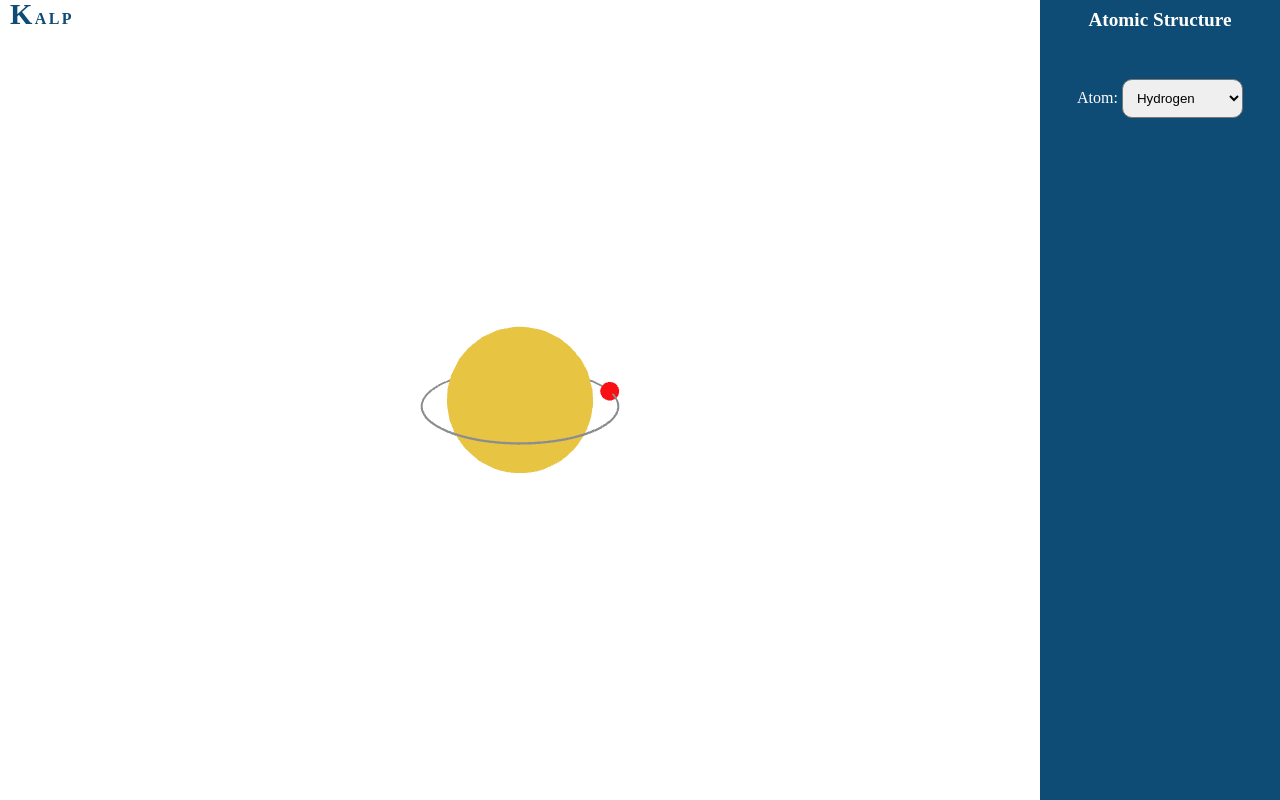
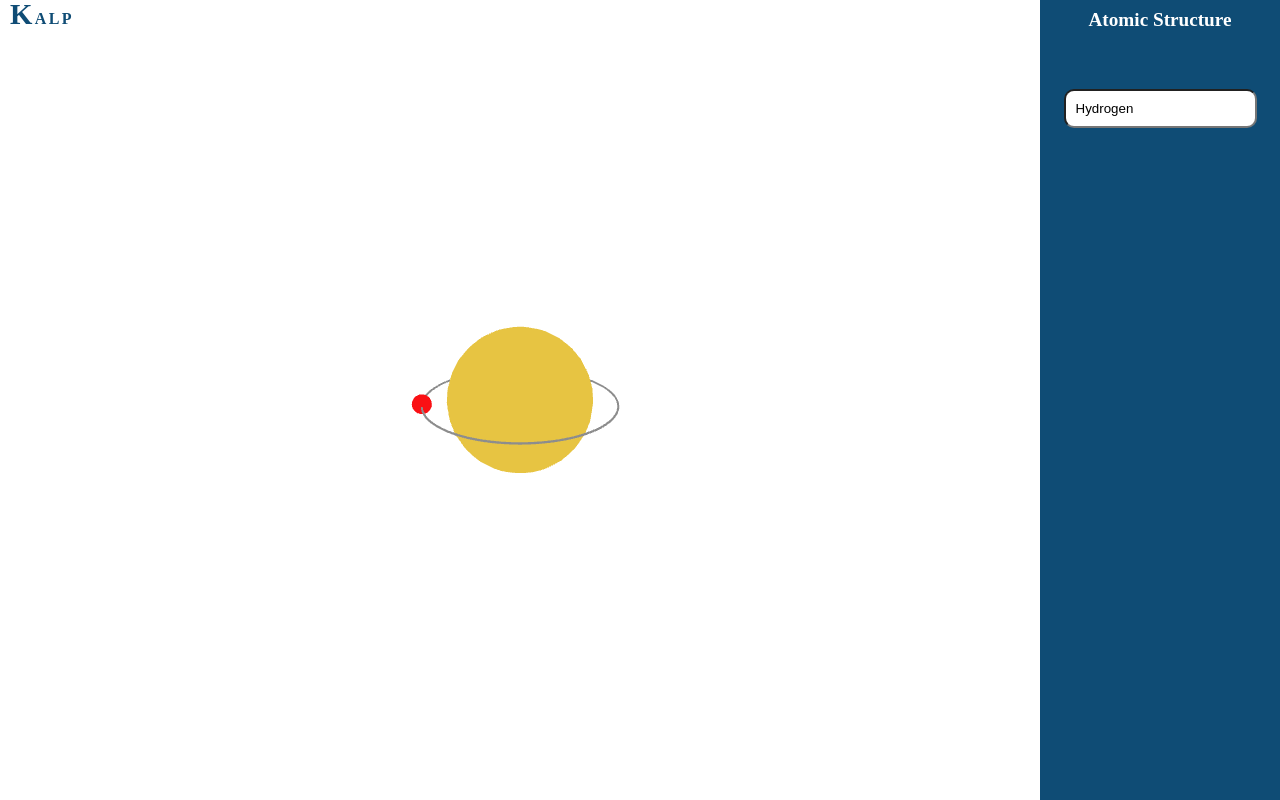
Before and after one commit to ajaythapliyal/kalpana, a React (Create React App) app: page / in a window 1280 px wide. Built offline with nearby package versions, Linux system fonts and the light colour scheme.

Commit message:
autocomplete menu WIP

```diff
--- /dev/null
+++ b/src/Autocomplete/Autocomplete.module.scss
@@ -0,0 +1,24 @@
+.input{
+    border-radius: var(--border-radius-100);
+    padding-block: var(--space-100);
+    padding-left: var(--space-100);
+    text-transform: capitalize;
+
+    &:focus{
+        outline: none;
+      }
+}
+
+.suggestion{
+  background-color: var(--color-light-100);
+  padding: var(--space-50);
+  display: grid;
+  place-content: center;
+  text-transform: capitalize;
+
+  &:hover{
+    background-color: var(--color-primary-200);
+    color: var(--color-light-100);
+    cursor: pointer;
+  }
+}
--- /dev/null
+++ b/src/Autocomplete/Autocomplete.tsx
@@ -0,0 +1,20 @@
+import { useState } from 'react'
+import styles from './Autocomplete.module.scss'
+
+export function Autocomplete({defaultItem, items, onItemSelect} : {defaultItem : string,  items: readonly string[], onItemSelect: (item : string) => void}){
+    const [item, setItem] = useState(defaultItem);
+    const  getFilteredItems = (searchItem : string) => items.filter(item =>  searchItem.length && item.includes(searchItem) )
+    const onSuggestionClick = (item : string)=>{
+        onItemSelect(item);
+        setItem(item);
+    }
+    const isSuggestionsVisible = (item : string, filteredItems: string[])=> {
+        return !(filteredItems.length === 1 && filteredItems[0] === item)
+    }
+
+    const filteredItems = getFilteredItems(item);
+    return <div>
+            <input value={item} onChange={(event)=> setItem(event.target.value)} placeholder={"eg. Hydrogen"} className={styles.input}></input>
+            { isSuggestionsVisible(item, filteredItems) && filteredItems.map(filteredItem => <div onClick={()=> {onSuggestionClick(filteredItem)}} className={styles.suggestion} key={filteredItem}><p>{filteredItem}</p></div>)}
+        </div>
+}
--- a/src/Menu/Menu.module.scss
+++ b/src/Menu/Menu.module.scss
@@ -4,6 +4,7 @@
     display: flex;
     flex-direction: column;
     align-items: center;
+    gap: var(--space-100);
   }
 
   .menu-title{
@@ -12,20 +13,6 @@
     margin-bottom: var(--space-200);
   }
 
-  .atom-input{
-    border-radius: var(--border-radius-100);
-    padding-block: var(--space-100);
-    padding-left: var(--space-100);
-
-    &:focus{
-      outline: none;
-    }
-  }
-
-  .atom-option,.atom-input{
-    text-transform: capitalize;
-  }
-
   .label{
     color: var(--color-light-100)
   }
--- a/src/Menu/Menu.tsx
+++ b/src/Menu/Menu.tsx
@@ -1,20 +1,17 @@
 import { useEffect, useState } from 'react'
+import { Autocomplete } from '../Autocomplete/Autocomplete'
 import { AtomName, atoms } from '../models'
 import styles from './Menu.module.scss'
 
 export function Menu({atom, onAtomChange} : {atom: AtomName, onAtomChange: (atomName : AtomName)=>void}){
     const [atomStored, setAtomStored] = useState(atom)
-
-    useEffect(()=> onAtomChange(atomStored), [atomStored, onAtomChange])
+    const onAtomSelect = (atomName : AtomName)=>{
+        setAtomStored(atomName);
+        onAtomChange(atomName)
+    }
 
     return <div className={styles.menu}>
         <p className={`${styles['menu-title']} ${styles.label}`}>Atomic Structure</p>
-        <div>
-        <label className={styles.label}>Atom: </label>
-        <select defaultValue={atomStored} className={styles['atom-input']} onChange={(e)=>setAtomStored(e.target.value as AtomName)}>
-            {atoms.map(singleAtom => <option className={styles['atom-option']} key={singleAtom} value={singleAtom}>{singleAtom}</option>)}
-        </select>
-        </div>
-
+        <Autocomplete defaultItem={atomStored} items={atoms} onItemSelect={(atomName)=> onAtomSelect(atomName as AtomName)}></Autocomplete>
     </div>
 }
--- a/src/styles/_vars.scss
+++ b/src/styles/_vars.scss
@@ -14,6 +14,7 @@
 
 
     --border-radius-100 : 10px;
+    --space-50 : 5px;
     --space-100 : 10px;
     --space-200 : 50px;
 
```
